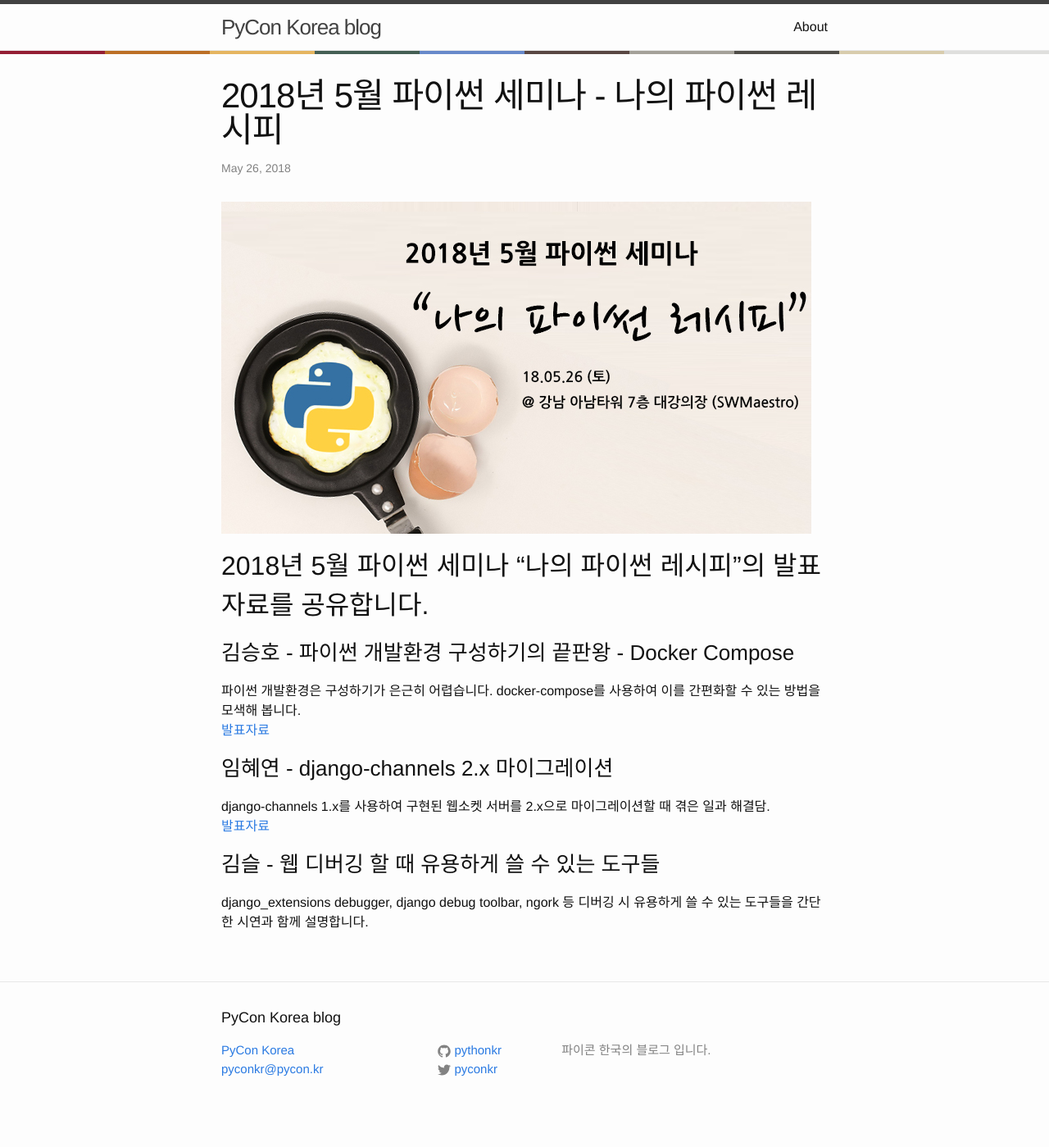
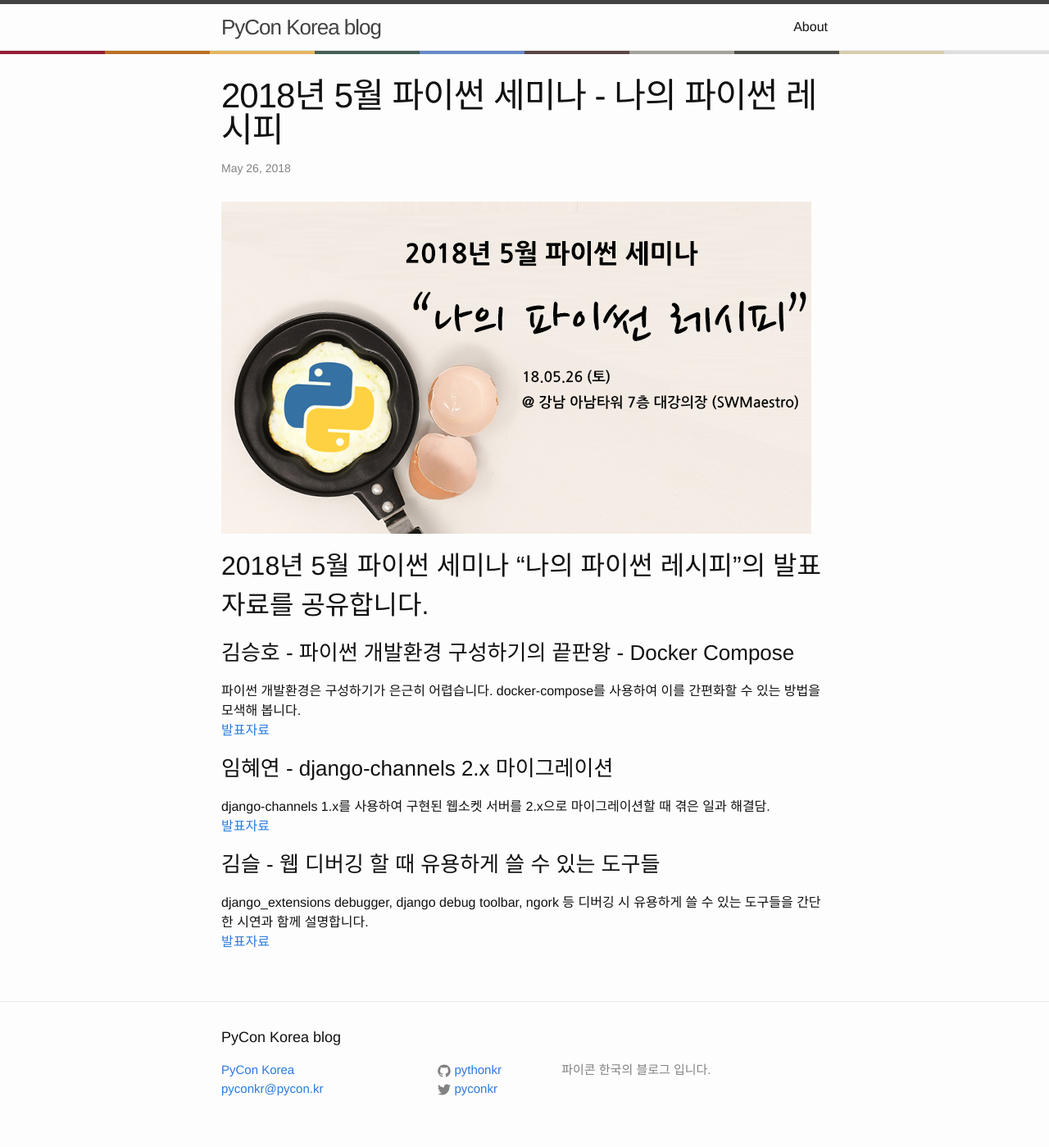
Before and after one commit to pythonkr/blog, a Jekyll site: the page built from _posts/2018-05-26-python-seminar.md, in a window 1280 px wide. Shown: the whole page at 82% size. Built offline with Jekyll 4.4.1, drawn with Linux system fonts in a browser that asks for light colours; comment, search, counter and statistics services are not loaded; before the commit the page ends 1375 px from its top, so only the background shows below that.

Commit message:
김슬님 발표자료 링크 추가

```diff
--- a/_posts/2018-05-26-python-seminar.md
+++ b/_posts/2018-05-26-python-seminar.md
@@ -18,3 +18,4 @@
 
 ### 김슬 - 웹 디버깅 할 때 유용하게 쓸 수 있는 도구들
 django_extensions debugger, django debug toolbar, ngork 등 디버깅 시 유용하게 쓸 수 있는 도구들을 간단한 시연과 함께 설명합니다.
+[발표자료](https://drive.google.com/file/d/1QbcemUqsf4nBrv0CVsOQt-vrzfJFTuEK/view?usp=sharing)
```
